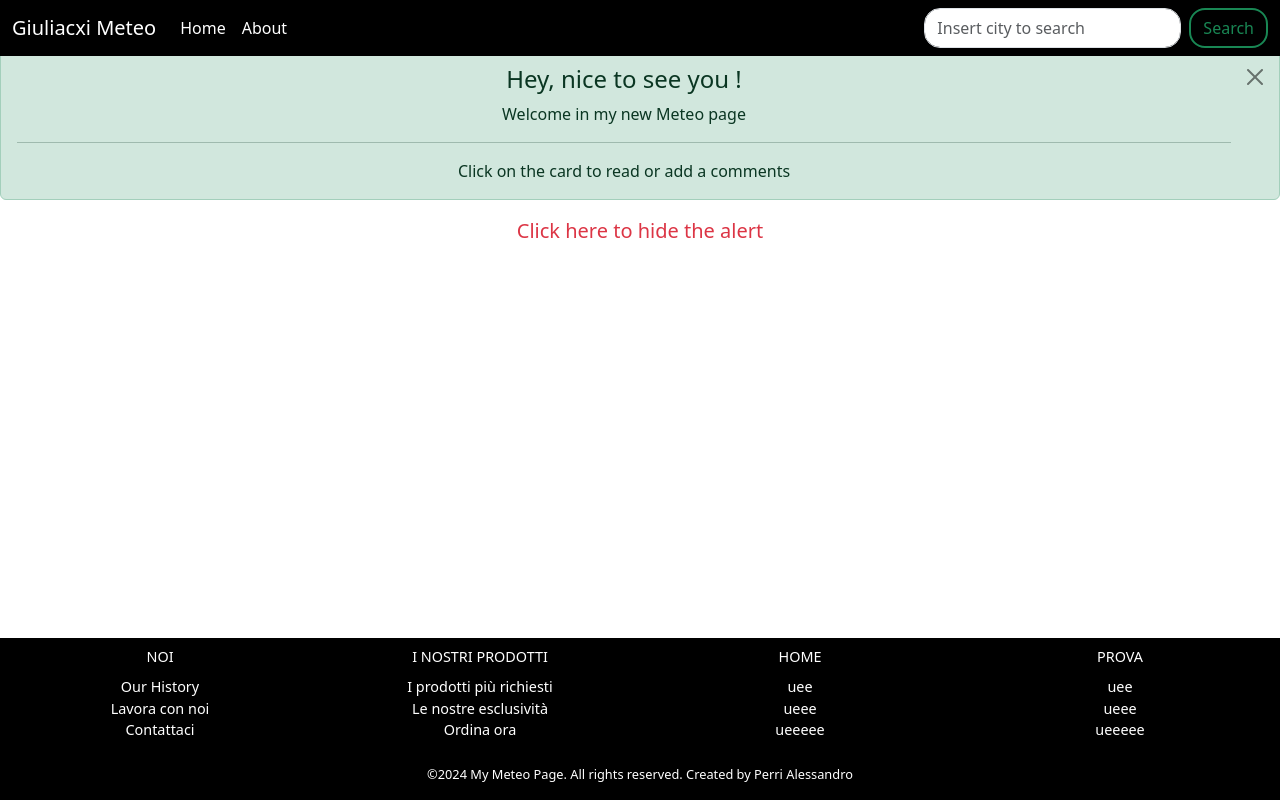
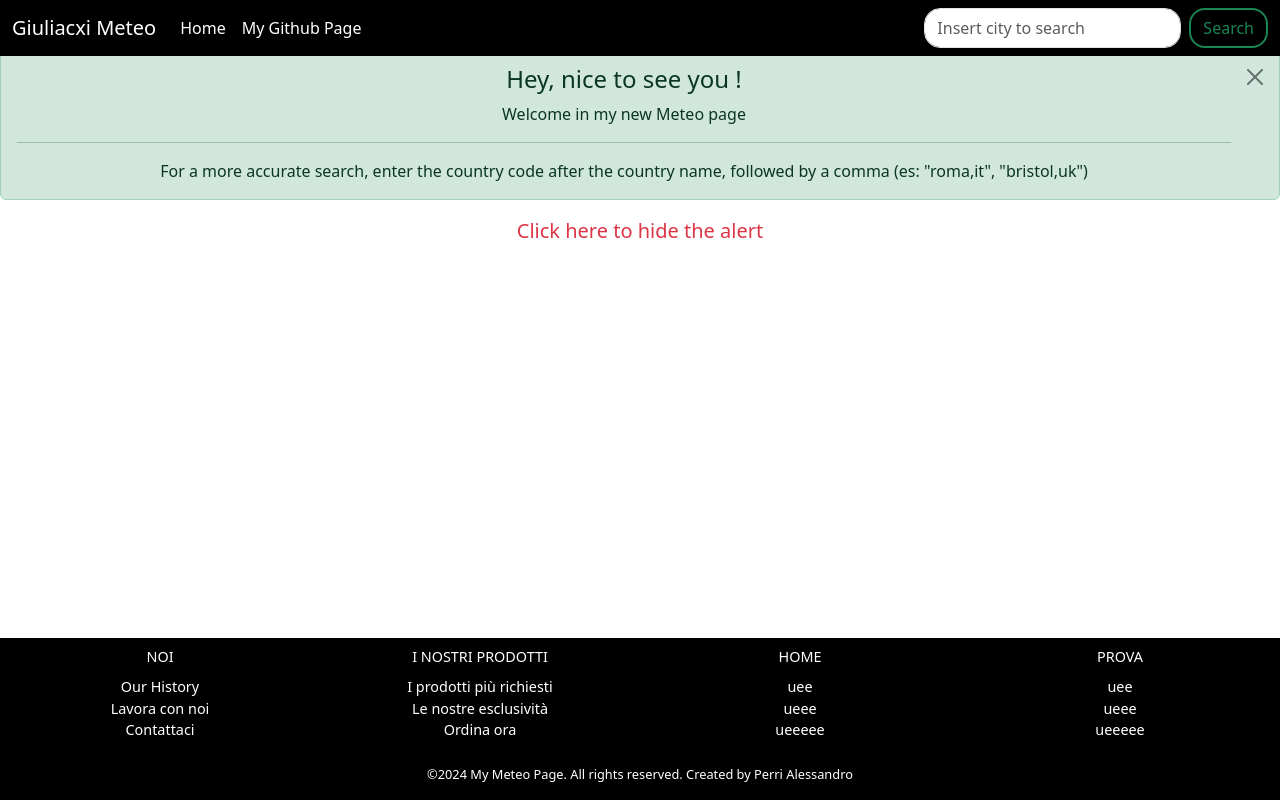
Before and after one commit to Perri-Alessandro/my_meteo-progetto_u3_w2, a React (Create React App) app: page / in a window 1280 px wide. Built offline with nearby package versions, Linux system fonts and the light colour scheme.

Commit message:
quasi ok

```diff
--- a/package.json
+++ b/package.json
@@ -10,6 +10,7 @@
     "react": "^18.2.0",
     "react-bootstrap": "^2.10.0",
     "react-dom": "^18.2.0",
+    "react-router-dom": "^6.22.0",
     "react-scripts": "5.0.1",
     "web-vitals": "^2.1.4"
   },
--- a/src/components/CityMeteo.jsx
+++ b/src/components/CityMeteo.jsx
@@ -1,10 +1,8 @@
 import { useState, useEffect } from "react";
 import { Row, Col } from "react-bootstrap";
-import Spinnerr from "./Spinner";
 
 const CityMeteo = ({ city }) => {
   const [meteo, setMeteo] = useState({});
-  const [spinner, setSpinner] = useState(false);
   const [today, setToday] = useState("");
 
   useEffect(() => {
@@ -25,9 +23,8 @@ const CityMeteo = ({ city }) => {
         {" "}
         <p className="mt-4 fs-5 col-12">Today {today}</p>
       </Row>
-      <Row className=" border justify-content-center align-items-center">
-        {spinner && <Spinnerr />}
-
+      <Row className=" border border-info rounded-5 justify-content-center align-items-center">
+        <div className="background-overlay"></div>
         <p className="fs-3 col-12">
           City: <span className="fw-bold text-primary">{meteo.name}</span>
         </p>
--- a/src/components/MyNav.jsx
+++ b/src/components/MyNav.jsx
@@ -5,9 +5,11 @@ import Form from "react-bootstrap/Form";
 import Nav from "react-bootstrap/Nav";
 import Navbar from "react-bootstrap/Navbar";
 import NavDropdown from "react-bootstrap/NavDropdown";
+import Spinner from "./Spinner";
 
 const MyNav = (props) => {
   const [cityAndCountry, setCityAndCountry] = useState("");
+  const [loading, setLoading] = useState(false);
 
   const handleCitySearch = () => {
     if (!cityAndCountry.trim()) {
@@ -19,6 +21,7 @@ const MyNav = (props) => {
       .split(",")
       .map((item) => item.trim());
 
+    setLoading(true);
     fetch(
       `http://api.openweathermap.org/data/2.5/weather?q=${encodeURIComponent(
         cityName
@@ -28,17 +31,22 @@ const MyNav = (props) => {
     )
       .then((response) => {
         if (response.ok) {
+          console.log("IN CONTATTO CON IL SERVER", response);
           return response.json();
         } else {
           throw new Error("RISPOSTA NON OK RICEVUTA DAL SERVER");
         }
       })
       .then((data) => {
+        console.log("DATI RICEVUTI", data);
         props.handleSearch(data);
       })
       .catch((err) => {
         console.log("ERRORE NEL CONTATTARE IL SERVER", err);
         alert("ERRORE NEL CONTATTARE IL SERVER");
+      })
+      .finally(() => {
+        setLoading(false);
       });
   };
 
@@ -59,8 +67,12 @@ const MyNav = (props) => {
             <Nav.Link href="#action1" className="text-white">
               Home
             </Nav.Link>
-            <Nav.Link href="#action2" className="text-white">
-              About
+            <Nav.Link
+              href="https://github.com/Perri-Alessandro"
+              target="blank"
+              className="text-white"
+            >
+              My Github Page
             </Nav.Link>
             <NavDropdown title="Broswe" id="navbarScrollingDropdown">
               <NavDropdown.Item href="#action3" className="text-center ">
@@ -75,6 +87,7 @@ const MyNav = (props) => {
               </NavDropdown.Item>
             </NavDropdown>
           </Nav>
+
           <Form className="d-flex">
             <Form.Control
               type="search"
@@ -93,6 +106,7 @@ const MyNav = (props) => {
           </Form>
         </Navbar.Collapse>
       </Container>
+      {loading && <Spinner className="ms-4 col" />}
     </Navbar>
   );
 };
--- a/src/components/Welcome.jsx
+++ b/src/components/Welcome.jsx
@@ -24,7 +24,10 @@ const Welcome = () => {
           <Alert.Heading>Hey, nice to see you !</Alert.Heading>
           <p>Welcome in my new Meteo page</p>
           <hr />
-          <p className="mb-0">Click on the card to read or add a comments</p>
+          <p className="mb-0">
+            For a more accurate search, enter the country code after the country
+            name, followed by a comma (es: "roma,it", "bristol,uk")
+          </p>
         </Alert>
       )}
       <div onClick={pageClick}>
```
Also changed, not shown: public/img/meteoimg.jpg (added), 1 other file (tests, documents, lock files or other folders).
